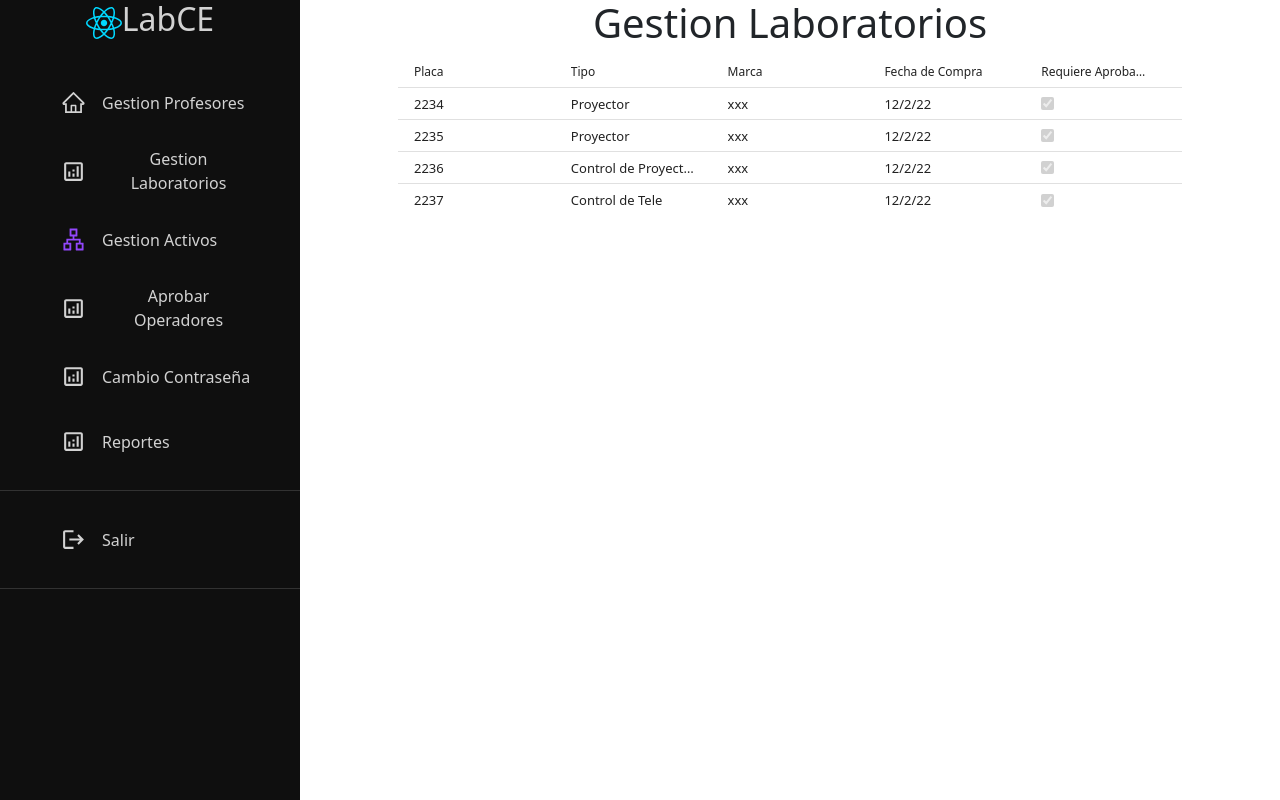
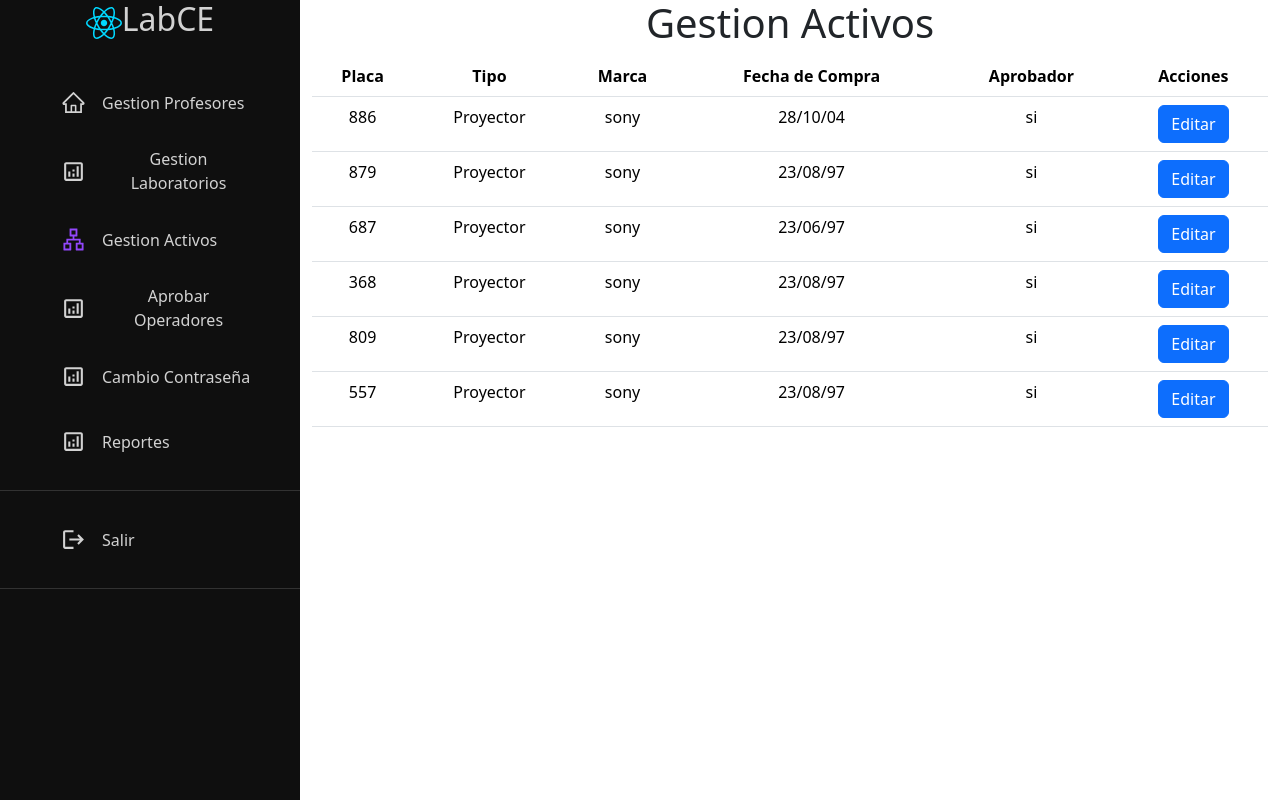
Before and after one commit to EmilioTec10/LabCE-Proyecto1BD, a React (Create React App) app in the folder appweb-labCE - Administrador/: page /gestion_activos in a window 1280 px wide. Built offline with nearby package versions, Linux system fonts and the light colour scheme; what pdfmake would draw is missing.

Commit message:
correccion gestion activos
se corrigio la ventana gestion activos

```diff
--- a/appweb-labCE - Administrador/src/pages/gestion_activos.js
+++ b/appweb-labCE - Administrador/src/pages/gestion_activos.js
@@ -1,13 +1,33 @@
+import "../App.css";
+import { AiOutlineHome, AiOutlineApartment } from 'react-icons/ai';
+import { MdOutlineAnalytics, MdLogout } from 'react-icons/md';
+import "bootstrap/dist/css/bootstrap.min.css";
 import React, { useContext, useState } from 'react';
 import styled, { ThemeProvider } from 'styled-components';
 import { Light, Dark } from '../styles/themes';
-import logo from '../assets/react.svg';
-import { AiOutlineHome, AiOutlineApartment } from 'react-icons/ai';
-import { MdOutlineAnalytics, MdLogout } from 'react-icons/md';
 import { NavLink } from 'react-router-dom';
 import { ThemeContext } from '../App';
-import DataTable from 'react-data-table-component';
-import Paper from '@mui/material/Paper';
+import logo from '../assets/react.svg';
+
+import {
+  Table,
+  Button,
+  Container,
+  Modal,
+  ModalHeader,
+  ModalBody,
+  FormGroup,
+  ModalFooter,
+} from "reactstrap";
+
+const data = [
+  { placa: 886, tipo: "Proyector", marca: "sony", fechacompra: "28/10/04", aprobador: "si" },
+  { placa: 879, tipo: "Proyector", marca: "sony", fechacompra: "23/08/97", aprobador: "si"},
+  { placa: 687, tipo: "Proyector", marca: "sony", fechacompra: "23/06/97", aprobador: "si"},
+  { placa: 368, tipo: "Proyector", marca: "sony", fechacompra: "23/08/97", aprobador: "si"},
+  { placa: 809, tipo: "Proyector", marca: "sony", fechacompra: "23/08/97", aprobador: "si"},
+  { placa: 557, tipo: "Proyector", marca: "sony", fechacompra: "23/08/97", aprobador: "si"},
+];
 
 const linksArray = [
   {
@@ -41,7 +61,6 @@ const linksArray = [
     to: '/reportes',
   },
 ];
-
 const secondarylinksArray = [
   {
     label: 'Salir',
@@ -49,139 +68,6 @@ const secondarylinksArray = [
     to: '/',
   },
 ];
-
-const Gestion_activos = () => {
-  const [passwordError, setPasswordError] = useState('');
-  const { setTheme, theme } = useContext(ThemeContext);
-  const themeStyle = theme === 'dark' ? Light : Dark;
-
-  const columnas = [
-    {
-      name: 'Placa',
-      selector: row => row.placa,
-      sortable: true
-    },
-    {
-      name: 'Tipo',
-      selector: row => row.tipo,
-      sortable: true
-    },
-    {
-      name: 'Marca',
-      selector: row => row.marca,
-      sortable: true
-    },
-    {
-      name: 'Fecha de Compra',
-      selector: row => row.fechaCompra,
-      sortable: true
-    },
-    {
-      name: 'Requiere Aprobador',
-      selector: row => row.requiereAprobador,
-      sortable: true,
-      cell: row => <input type="checkbox" checked={row.requiereAprobador} disabled />
-    }
-  ];
-
-  const data = [
-    {
-      placa: '2234',
-      tipo: 'Proyector',
-      marca: 'xxx',
-      fechaCompra: '12/2/22',
-      requiereAprobador: true
-    },
-    {
-      placa: '2235',
-      tipo: 'Proyector',
-      marca: 'xxx',
-      fechaCompra: '12/2/22',
-      requiereAprobador: true
-    },
-    {
-      placa:'2236',
-      tipo: 'Control de Proyector',
-      marca: 'xxx',
-      fechaCompra: '12/2/22',
-      requiereAprobador: true
-    },
-    {
-      placa: '2237',
-      tipo: 'Control de Tele',
-      marca: 'xxx',
-      fechaCompra: '12/2/22',
-      requiereAprobador: true
-    },
-  ];
-
-  return (
-    <ThemeProvider theme={themeStyle}>
-      <Container>
-        <Sidebar>
-          <div className="Logocontent">
-            <div className="imgcontent">
-              <img src={logo} alt="logo" />
-            </div>
-            <h2>LabCE</h2>
-          </div>
-          {linksArray.map(({ icon, label, to }) => (
-            <div className="LinkContainer" key={label}>
-              <NavLink to={to} className="Links" activeClassName="active">
-                <div className="Linkicon">{icon}</div>
-                <span>{label}</span>
-              </NavLink>
-            </div>
-          ))}
-          <Divider />
-          {secondarylinksArray.map(({ icon, label, to }) => (
-            <div className="LinkContainer" key={label}>
-              <NavLink to={to} className="Links" activeClassName="active">
-                <div className="Linkicon">{icon}</div>
-                <span>{label}</span>
-              </NavLink>
-            </div>
-          ))}
-          <Divider />
-          <div className="Themecontent">
-            <div className="Togglecontent">
-              <div className="grid theme-container">
-
-              </div>
-            </div>
-          </div>
-        </Sidebar>
-        <Content>
-          <Container>
-            <h1 style={{ position: 'relative', left: '50%', transform: 'translateX(-50%)', top: '-1px' }}>Gestion Laboratorios</h1>
-          </Container>
-          <DataTableContainer>
-            <DataTable
-              columns={columnas}
-              data={data}
-              fixedHeader
-              noHeader
-              dense
-              style={{ marginTop: '20px' }} // Bajar la tabla en el eje Y
-              customStyles={{
-                table: {
-                  style: {
-                    marginBottom: '400px', // Aumentar el tamaño de la tabla
-                  },
-                },
-              }}
-            />
-          </DataTableContainer>
-        </Content>
-      </Container>
-    </ThemeProvider>
-  );
-};
-
-const Container = styled.div`
-  display: flex;
-`;
-
 const Sidebar = styled.div`
   color: ${(props) => props.theme.text};
   background: ${(props) => props.theme.bg};
@@ -249,23 +135,279 @@ const Sidebar = styled.div`
     }
   }
 `;
-
 const Content = styled.div`
   margin-left: 300px; // Asegurar que el contenido comience después de la barra lateral
   flex-grow: 1; // Permitir que el contenido crezca para llenar el espacio restante
 `;
-
 const Divider = styled.div`
   height: 1px;
   width: 100%;
   background: ${(props) => props.theme.bg3};
   margin: 20px 0;
 `;
-
 const DataTableContainer = styled.div`
   width: 80%;
   margin-left: auto;
   margin-right: auto;
 `;
 
+class Gestion_activos extends React.Component {
+  state = {
+    data: data,
+    modalActualizar: false,
+    modalInsertar: false,
+    form: {
+      placa: "",
+      tipo: "",
+      marca: "",
+      fechacompra: "",
+      aprobador: "",
+    },
+  };
+
+  mostrarModalActualizar = (dato) => {
+    this.setState({
+      form: dato,
+      modalActualizar: true,
+    });
+  };
+
+  cerrarModalActualizar = () => {
+    this.setState({ modalActualizar: false });
+  };
+
+  mostrarModalInsertar = () => {
+    this.setState({
+      modalInsertar: true,
+    });
+  };
+
+  cerrarModalInsertar = () => {
+    this.setState({ modalInsertar: false });
+  };
+
+  editar = (dato) => {
+    var contador = 0;
+    var arreglo = this.state.data;
+    arreglo.map((registro) => {
+      if (dato.placa == registro.placa) {
+        arreglo[contador].placa = dato.placa;
+        arreglo[contador].tipo = dato.tipo;
+        arreglo[contador].marca = dato.marca;
+        arreglo[contador].fechacompra = dato.fechacompra;
+        arreglo[contador].aprobador = dato.aprobador;
+      }
+      contador++;
+    });
+    this.setState({ data: arreglo, modalActualizar: false });
+  };
+
+  eliminar = (dato) => {
+    var opcion = window.confirm("Estás Seguro que deseas Eliminar el elemento " + dato.cedula);
+    if (opcion === true) {
+      var arreglo = this.state.data.filter(registro => registro.cedula !== dato.cedula);
+      this.setState({ data: arreglo, modalActualizar: false });
+    }
+  };
+
+  insertar = () => {
+    var valorNuevo = { ...this.state.form };
+    valorNuevo.cedula = parseInt(valorNuevo.cedula); // Aseguramos que la cédula sea un número
+    var lista = this.state.data;
+    lista.push(valorNuevo);
+    this.setState({ modalInsertar: false, data: lista });
+  };
+
+
+  handleChange = (e) => {
+    this.setState({
+      form: {
+        ...this.state.form,
+        [e.target.name]: e.target.value,
+      },
+    });
+  };
+
+  CambiarTheme = () => {
+    const { setTheme, theme } = useContext(ThemeContext);
+    setTheme((theme) => (theme === 'light' ? 'dark' : 'light'));
+  };
+
+  render() {
+    const themeStyle = this.props.theme === 'dark' ? Light : Dark;
+
+    return (
+      <ThemeProvider theme={themeStyle}>
+        <Sidebar>
+          <div className="Logocontent">
+            <div className="imgcontent">
+              <img src={logo} alt="logo" />
+            </div>
+            <h2>LabCE</h2>
+          </div>
+          {linksArray.map(({ icon, label, to }) => (
+            <div className="LinkContainer" key={label}>
+              <NavLink to={to} className="Links" activeClassName="active">
+                <div className="Linkicon">{icon}</div>
+                <span>{label}</span>
+              </NavLink>
+            </div>
+          ))}
+          <Divider />
+          {secondarylinksArray.map(({ icon, label, to }) => (
+            <div className="LinkContainer" key={label}>
+              <NavLink to={to} className="Links" activeClassName="active">
+                <div className="Linkicon">{icon}</div>
+                <span>{label}</span>
+              </NavLink>
+            </div>
+          ))}
+          <Divider />
+          <div className="Themecontent">
+            <div className="Togglecontent">
+              <div className="grid theme-container">
+
+              </div>
+            </div>
+          </div>
+        </Sidebar>
+
+
+        <Content>
+          <Container>
+            <h1 style={{ position: 'relative', left: '50%', transform: 'translateX(-50%)', top: '-1px' }}>Gestion Activos</h1>
+          </Container>
+          <Container>
+            <Table>
+              <thead>
+                <tr>
+                  <th>Placa</th>
+                  <th>Tipo</th>
+                  <th>Marca</th>
+                  <th>Fecha de Compra</th>
+                  <th>Aprobador</th>
+                  <th>Acciones</th>
+                </tr>
+              </thead>
+
+              <tbody>
+                {this.state.data.map((dato) => (
+                  <tr key={dato.placa}>
+                    <td>{dato.placa}</td>
+                    <td>{dato.tipo}</td>
+                    <td>{dato.marca}</td>
+                    <td>{dato.fechacompra}</td>
+                    <td>{dato.aprobador}</td>
+                    <td>
+                      <Button
+                        color="primary"
+                        onClick={() => this.mostrarModalActualizar(dato)}
+                      >
+                        Editar
+                      </Button>{" "}
+
+                    </td>
+                  </tr>
+                ))}
+              </tbody>
+            </Table>
+          </Container>
+          <Modal isOpen={this.state.modalActualizar}>
+            <ModalHeader>
+            <div><h3>Editar Registro</h3></div>
+            </ModalHeader>
+
+            <ModalBody>
+              <FormGroup>
+                <label>
+                Placa:
+                </label>
+
+                <input
+                  className="form-control"
+                  name="placa"
+                  type="text"
+                  onChange={this.handleChange}
+                  value={this.state.form.placa}
+                />
+              </FormGroup>
+
+              <FormGroup>
+                <label>
+                  Tipo:
+                </label>
+                <input
+                  className="form-control"
+                  name="tipo"
+                  type="text"
+                  onChange={this.handleChange}
+                  value={this.state.form.tipo}
+                />
+              </FormGroup>
+
+              <FormGroup>
+                <label>
+                  Marca:
+                </label>
+                <input
+                  className="form-control"
+                  name="marca"
+                  type="text"
+                  onChange={this.handleChange}
+                  value={this.state.form.marca}
+                />
+              </FormGroup>
+              <FormGroup>
+                <label>
+                  Fecha de Compra:
+                </label>
+                <input
+                  className="form-control"
+                  name="fechacompra"
+                  type="text"
+                  onChange={this.handleChange}
+                  value={this.state.form.fechacompra}
+                />
+              </FormGroup>
+              <FormGroup>
+                <label>
+                  Aprobador:
+                </label>
+                <input
+                  className="form-control"
+                  name="aprobador"
+                  type="text"
+                  onChange={this.handleChange}
+                  value={this.state.form.aprobador}
+                />
+              </FormGroup>
+            </ModalBody>
+
+            <ModalFooter>
+              <Button
+                color="primary"
+                onClick={() => this.editar(this.state.form)}
+              >
+                Editar
+              </Button>
+              <Button
+                color="danger"
+                onClick={() => this.cerrarModalActualizar()}
+              >
+                Cancelar
+              </Button>
+            </ModalFooter>
+          </Modal>
+          <Modal isOpen={this.state.modalInsertar}>
+            <ModalHeader>
+            <div><h3>Insertar Profesor</h3></div>
+            </ModalHeader>
+          </Modal>
+
+        </Content>
+
+      </ThemeProvider>
+    );
+  }
+}
 export default Gestion_activos;
```
